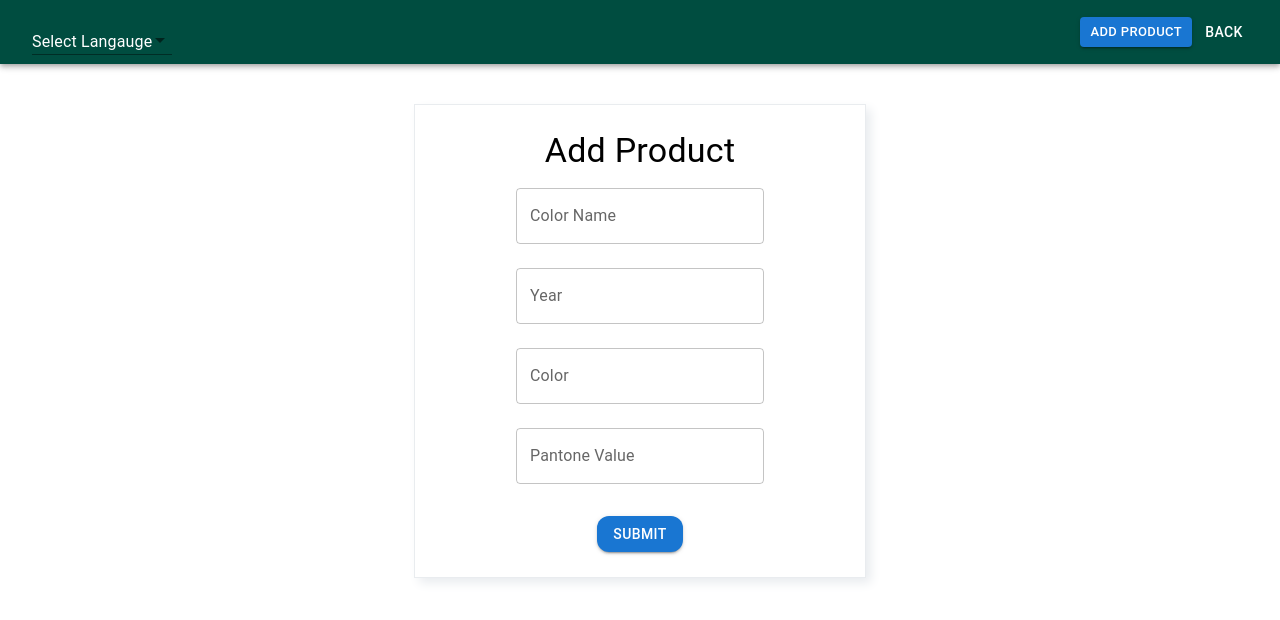
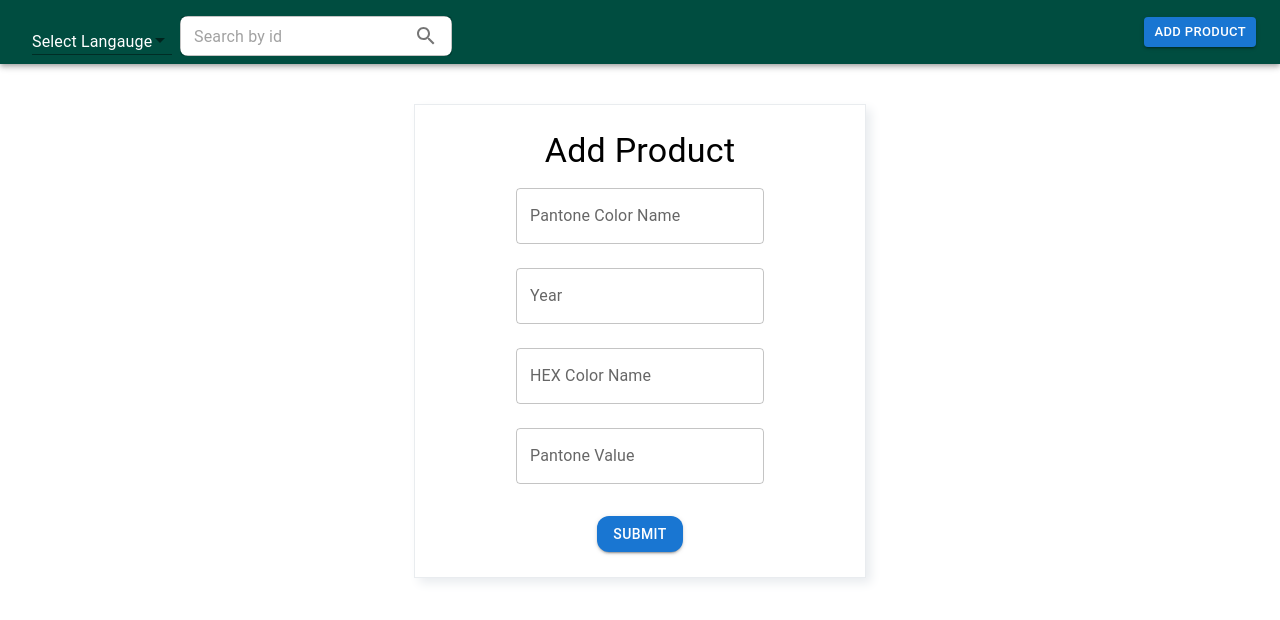
Before and after one commit to aishwaryapatil70668/react_assignment, a React (Create React App) app: page /AddProduct in a window 1280 px wide. Shown: the top 620 px of the page. Built offline with nearby package versions, Linux system fonts and the light colour scheme.

Commit message:
fetch by id

```diff
--- a/package.json
+++ b/package.json
@@ -5,6 +5,7 @@
   "dependencies": {
     "@emotion/react": "^11.10.6",
     "@emotion/styled": "^11.10.6",
+    "@mui/icons-material": "^5.11.11",
     "@mui/material": "^5.11.15",
     "@mui/styled-engine-sc": "^5.11.11",
     "@testing-library/jest-dom": "^5.16.5",
--- a/src/App.js
+++ b/src/App.js
@@ -5,11 +5,12 @@
 import { Routes, Route, Navigate } from "react-router-dom";
 import ProductCard from "./components/ProductCard";
 import AddProduct from "./components/AddProduct";
+import ErrorNotFound from "./components/ErrorNotFound";
 import i18next from "i18next";
 import { useEffect, useState, useContext } from "react";
 import { ProductDataContext } from "./context/Context";
 
-function App() {
+const App = () => {
   const { language, setlanguage } = useContext(ProductDataContext);
 
   useEffect(() => {
@@ -24,9 +25,10 @@
         <Route exact path="/" element={<ProductList />} />
         <Route exact path="/prodcutCard" element={<ProductCard />} />
         <Route exact path="/AddProduct" element={<AddProduct />} />
+        <Route exact path="/ErrorNotFound" element={<ErrorNotFound />} />
       </Routes>
     </div>
   );
-}
+};
 
 export default App;
--- a/src/Components/AddProduct.js
+++ b/src/Components/AddProduct.js
@@ -1,11 +1,13 @@
 import { Button, Grid, TextField, Box, Typography } from "@mui/material";
-import { useState, useEffect } from "react";
+import { useState, useEffect, useContext } from "react";
 import SuccessDialog from "./SuccessDialog";
 import { useForm } from "react-hook-form";
-import i18next from 'i18next';
+import i18next from "i18next";
+import { ProductDataContext } from "../context/Context";
 
 const AddProduct = () => {
   const [open, setOpen] = useState(false);
+  const { products, setProductData } = useContext(ProductDataContext);
   const {
     register,
     handleSubmit,
@@ -23,13 +25,18 @@
         name: formData.name,
         year: formData.year,
         color: formData.color,
-        pantone_value: formData.value,
+        pantone_value: formData.pvalue,
       }),
     };
     console.log("api params", params);
     fetch("https://reqres.in/api/products", params)
       .then((res) => res.json())
-      .then((res) => setOpen(true));
+      .then((res) => {
+        setOpen(true);
+        console.log('apiRes',res);
+        setProductData([...products, { ...res }]);
+        console.log('addProduct',products);
+      });
   };
 
   const onSubmit = (formData) => {
@@ -50,10 +57,10 @@
           <TextField
             variant="outlined"
             margin="normal"
-            label="Color Name"
+            label="Pantone Color Name"
             type={"text"}
             name="name"
-            placeholder="Color Name"
+            placeholder="ex. true red"
             {...register("name", { required: "Name is required" })}
             error={Boolean(errors.name)}
             helperText={errors.name?.message}
@@ -68,17 +75,19 @@
             {...register("year", { required: "Value is required" })}
             error={Boolean(errors.year)}
             helperText={errors.year?.message}
+            inputProps={{ maxLength: 4 }}
           />
           <TextField
             variant="outlined"
             margin="normal"
-            label="Color"
+            label="HEX Color Name"
             type={"text"}
             name="color"
-            placeholder="Color"
+            placeholder="ex. #c74375"
             {...register("color", { required: "Color is required" })}
             error={Boolean(errors.color)}
             helperText={errors.color?.message}
+            inputProps={{ maxLength: 7 }}
           />
           <TextField
             variant="outlined"
@@ -86,9 +95,10 @@
             label="Pantone Value"
             type={"text"}
             name="pvalue"
-            placeholder="Pantone Value"
+            placeholder="ex. 154020"
             {...register("pvalue", { required: "Pantone Value is required" })}
             error={Boolean(errors.pvalue)}
+            inputProps={{ maxLength: 7 }}
             helperText={errors.pvalue?.message}
           />
           <Button
--- /dev/null
+++ b/src/Components/ErrorNotFound.js
@@ -0,0 +1,18 @@
+import i18next from "i18next";
+import { Typography, Button } from "@mui/material";
+import { useLocation } from "react-router-dom";
+
+const ErrorNotFound = () => {
+  const location = useLocation();
+  const prodID = location.state.id;
+
+  return (
+    <div className="div-error">
+      <Typography variant="h1" color="warning">
+        {` Product ${prodID} Does Not Exist`}
+      </Typography>
+    </div>
+  );
+};
+
+export default ErrorNotFound;
--- a/src/Components/Header.js
+++ b/src/Components/Header.js
@@ -1,8 +1,17 @@
-import { AppBar, Toolbar, Typography, Button } from "@mui/material";
+import {
+  AppBar,
+  Toolbar,
+  Typography,
+  Button,
+  TextField,
+  InputAdornment,
+} from "@mui/material";
 import { useNavigate } from "react-router-dom";
 import styled from "styled-components";
 import Dropdown from "./Dropdown";
 import i18next from "i18next";
+import { useState } from "react";
+import SearchIcon from "@mui/icons-material/Search";
 
 const StyledAppBar = styled(AppBar)`
   position: relative !important;
@@ -11,18 +20,58 @@
 
 const Header = ({ testid }) => {
   const navigate = useNavigate();
+  const [searchId, setSearchId] = useState("");
   const handleClick = (e) => {
     e.target.id === "add" ? navigate("/AddProduct") : navigate("/");
   };
-  const hasQueryParam = (url) => {
-    console.log(`/${url}`);
-    return url.includes(`/${url}`);
+  const handleChange = (e) => {
+    setSearchId(e.target.value);
+    console.log(e.target.value);
+  };
+  const searchById = (e) => {
+    const params = {
+      method: "GET",
+      headers: {
+        "Access-Control-Allow-Origin": "*",
+        "Content-Type": "application/json",
+      },
+    };
+    fetch(`https://reqres.in/api/products/${searchId}`, params)
+      .then((res) => res.json())
+      .then((res) => {
+        console.log("res", res);
+        if (res && res.data) {
+          navigate("/prodcutCard", {
+            state: { id: searchId, response: res.data, searchFlag: true },
+          });
+        } else {
+          throw new Error();
+        }
+      })
+      .catch(() => navigate("/ErrorNotFound", { state: { id: searchId } }));
   };
   return (
     <div testid={testid}>
       <StyledAppBar>
         <Toolbar sx={{ backgroundColor: "#004d40" }}>
           <Dropdown></Dropdown>
+          <TextField
+            variant="outlined"
+            margin="normal"
+            value={searchId}
+            name="name"
+            placeholder="Search by id"
+            size="small"
+            onChange={handleChange}
+            sx={{ backgroundColor: "white", borderRadius: 2, marginRight: 1 }}
+            InputProps={{
+              endAdornment: (
+                <InputAdornment>
+                  <SearchIcon sx={{ cursor: "pointer" }} onClick={searchById} />
+                </InputAdornment>
+              ),
+            }}
+          />
           <Button
             id="add"
             size="small"
@@ -33,10 +82,6 @@
           >
             {i18next.t("Add_Product")}
           </Button>
-
-          <Button id="cancel" sx={{ color: "white" }} onClick={handleClick}>
-            {i18next.t("back")}
-          </Button>
         </Toolbar>
       </StyledAppBar>
     </div>
--- a/src/Components/ProductCard.js
+++ b/src/Components/ProductCard.js
@@ -1,21 +1,79 @@
 import { useContext, useState } from "react";
 import { useLocation } from "react-router-dom";
-import { Typography } from "@mui/material";
+import { Typography, Button } from "@mui/material";
 import { ProductDataContext } from "../context/Context";
 import i18next from "i18next";
+import { useNavigate } from "react-router-dom";
 
 const ProductCard = () => {
+  const navigate = useNavigate();
   const { products } = useContext(ProductDataContext);
   const location = useLocation();
+  const searchId = location.state;
   const prodID = location.state.id;
-  console.log("contextProduct", products);
-  console.log("uselocation", prodID);
-
   const filterProduct = products.filter((product) => product.id === prodID);
-  console.log("filterProduct", filterProduct);
-
+  const handleClick = () => {
+    navigate("/");
+  };
   return (
     <div>
+      {searchId.searchFlag ? (
+        <div className="product_info" key={searchId.id}>
+          <div
+            className="product_color"
+            style={{ backgroundColor: `${searchId.response.color}` }}
+          ></div>
+          <div className="product_details">
+            <Typography variant="h3">{`Pantone Color ${searchId.response.name} `}</Typography>
+            <h3>Color Data: </h3>
+            <table style={{ width: "50%" }}>
+              <tr className="a-spacing-small">
+                <td className="a-span3">
+                  <span className="a-text-bold">Pantone Color Name</span>
+                </td>
+                <td className="a-span9">
+                  <span className="a-text-value">{searchId.response.name}</span>
+                </td>
+              </tr>
+              <tr className="a-spacing-small">
+                <td className="a-span3">
+                  <span className="a-text-bold">Value</span>
+                </td>
+                <td className="a-span9">
+                  <span className="a-text-value">
+                    {searchId.response.pantone_value}
+                  </span>
+                </td>
+              </tr>
+              <tr className="a-spacing-small">
+                <td className="a-span3">
+                  <span className="a-text-bold">Year</span>
+                </td>
+                <td className="a-span9">
+                  <span className="a-text-value">{searchId.response.year}</span>
+                </td>
+              </tr>
+              <tr className="a-spacing-small">
+                <td className="a-span3">
+                  <span className="a-text-bold">Color</span>
+                </td>
+                <td className="a-span9">
+                  <span className="a-text-value">
+                    {searchId.response.color}
+                  </span>
+                </td>
+              </tr>
+            </table>
+            <h3 className="a_text_item"> About this item: </h3>
+            <ul>
+              <li>{`${searchId.response.color} color name is Pantone ${searchId.response.pantone_value} Tpx ${searchId.response.name} Color | ${searchId.response.color}. `}</li>
+
+              <li>{i18next.t("PMS_Info")}</li>
+            </ul>
+          </div>
+        </div>
+      ) : (
+        <>
           {filterProduct.map((product) => {
             return (
               <div className="product_info" key={product.id}>
@@ -76,6 +134,11 @@
               </div>
             );
           })}
+        </>
+      )}
+      <Button id="cancel" sx={{margin: 1.5}}variant="contained" color="primary" onClick={handleClick}>
+        {i18next.t("back")}
+      </Button>
     </div>
   );
 };
--- a/src/Components/ProductList.js
+++ b/src/Components/ProductList.js
@@ -6,13 +6,12 @@
   CardContent,
   Typography,
   Link,
-  Button,
+  Button
 } from "@mui/material";
 import { ProductDataContext } from "../context/Context";
 import { useNavigate } from "react-router-dom";
 import MUIPagination from "./MUIPagination";
 import i18next from "i18next";
-
 import styled from "styled-components";
 
 const StyledCard = styled(Card)``;
@@ -36,7 +35,27 @@
     );
     const json = await res.json();
     console.log("api data", json.data);
-    setProductData(json.data);
+    console.log("context", products);
+    if (products.length < 6) {
+      setProductData(json.data);
+      console.log("contextdd", json.data);
+    } else {
+      setProductData(json.data);
+    }
+    // else{
+    //   console.log("api data else", json.data);
+    //   setProductData(json.data);
+    // }
+    // fetch(`https://reqres.in/api/products?page=${pageNumber}`, params)
+    //   .then((res) => res.json())
+    //   .then((res) => { setProductData(res);
+    //     // if (res.length === products.length) {
+    //     //   setProductData(res);
+    //     // } else {
+    //     //   console.log("api data", res);
+    //     //   setProductData(res);
+    //     // }
+    //   });
   };
   useEffect(() => {
     fetchProducts();
@@ -44,7 +63,7 @@
 
   const handleClick = (id) => {
     console.log("routeprops", id);
-    navigate("/prodcutCard", { state: { id } });
+    navigate("/prodcutCard", { state: { id, searchFlag: false } });
   };
   return (
     <>
```
Also changed, not shown: 1 other file (tests, documents, lock files or other folders). Lines whose indentation alone changed are shown as unchanged.
